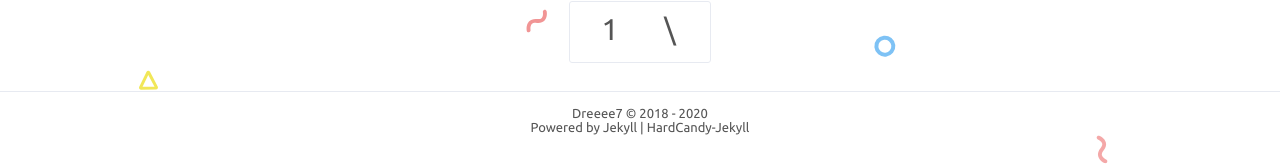
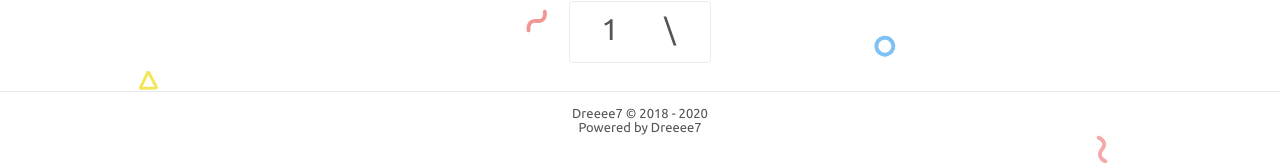
Before and after one commit to Dreeee7/Dreeee7.github.io, a Jekyll site: the page built from index.html, in a window 1280 px wide. Shown: the part 993-1160 px from the top of the page. Built offline with Jekyll 4.4.1, drawn with Linux system fonts in a browser that asks for light colours; comment, search, counter and statistics services are not loaded.

Commit message:
Update footer.html

```diff
--- a/_includes/footer.html
+++ b/_includes/footer.html
@@ -8,5 +8,5 @@
   {% endunless %}
   {{ current }}
   <br>
-  Powered by <a href="https://www.jekyll.com.cn/">Jekyll</a> | <a href="https://github.com/xukimseven/HardCandy-Jekyll">HardCandy-Jekyll</a></span>
+  Powered by <a href="https://github.com/Dreeee7">Dreeee7</a> </a></span>
 </footer>
```
